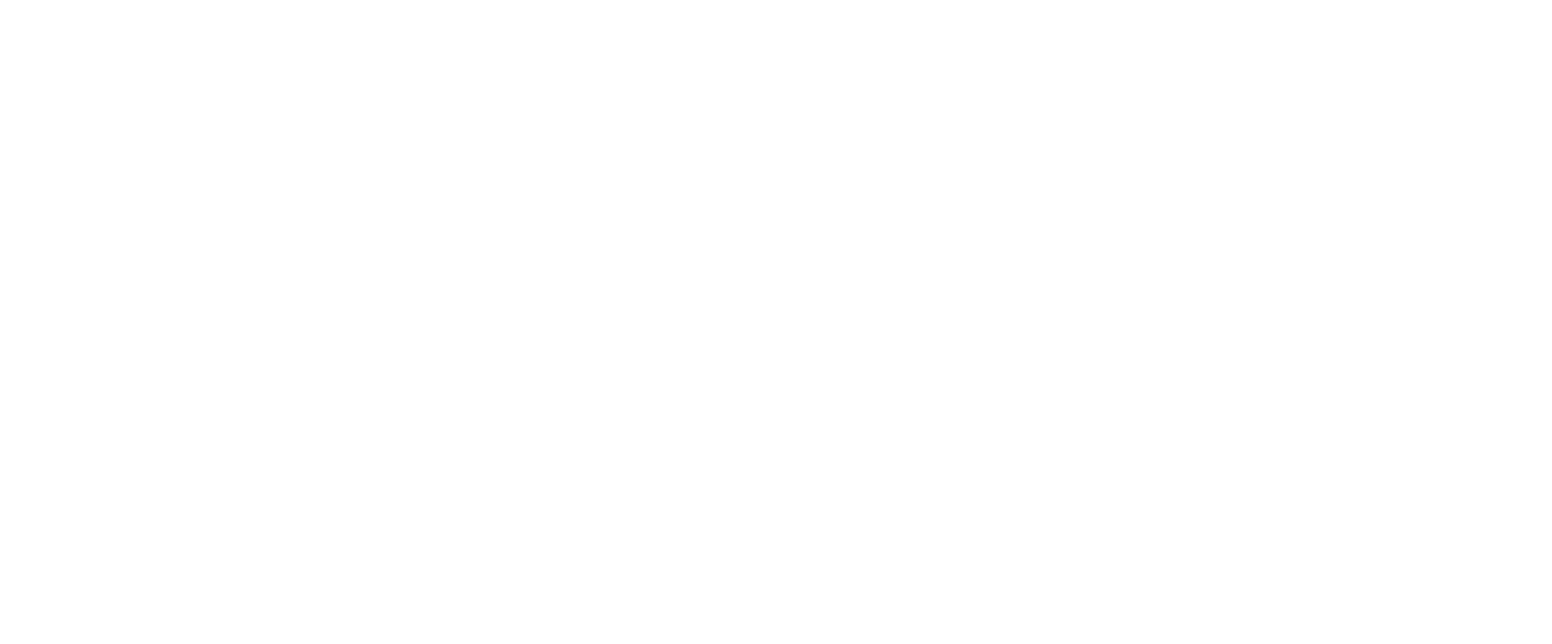
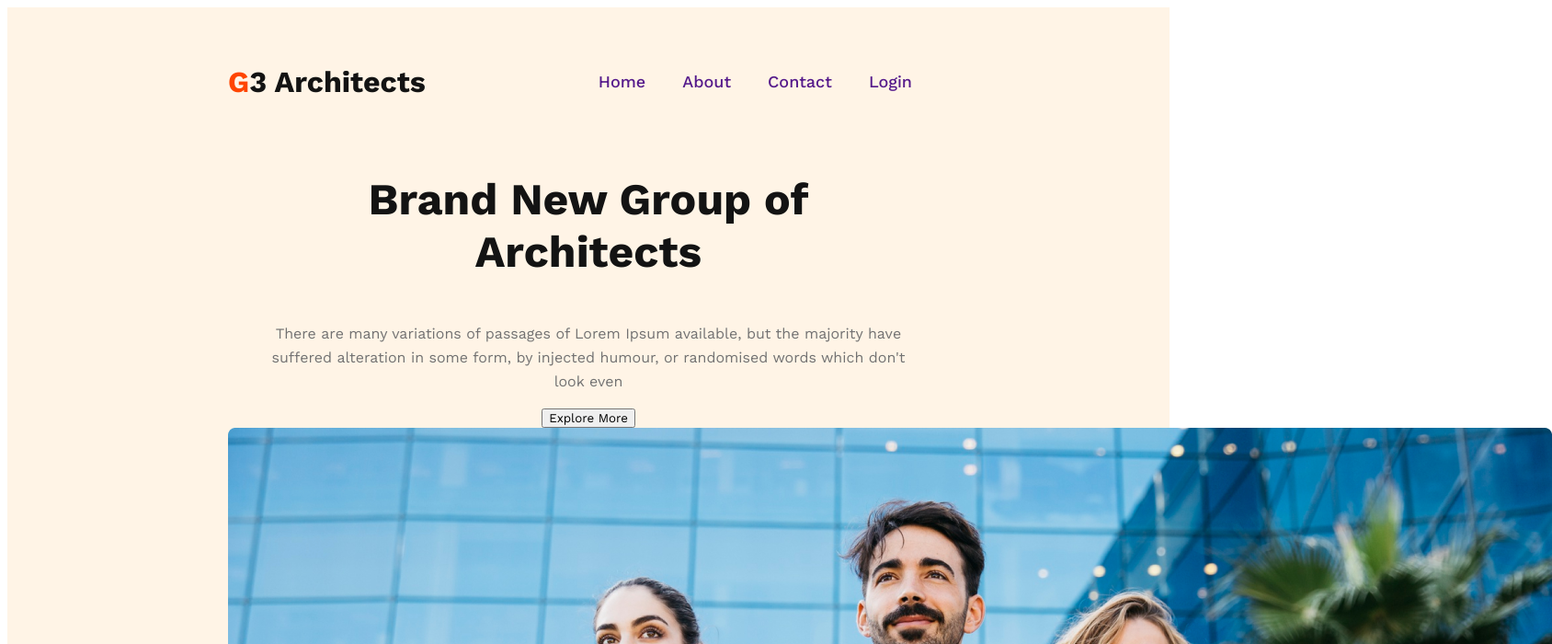
Before and after one commit to AvijitRoy111/g-3-architect-resources, a plain HTML site: page index.html in a window 1280 px wide. Shown: the top 700 px of the page at 92% size, 1688 px wide, since content can reach past the window. Drawn offline with nearby package versions, Linux system fonts and the light colour scheme.

Commit message:
added the nav section

```diff
--- /dev/null
+++ b/Styles/css.css
@@ -0,0 +1,58 @@
+/* common styles */
+*{
+    font-family: 'Open Sans', sans-serif;
+    font-family: 'Work Sans', sans-serif;
+}
+/* header styles  */
+header{
+    background: rgba(255, 144, 14, 0.10);
+    padding: 30px 240px;
+}
+nav{
+    display: flex;
+    justify-content: space-between;
+    align-items: center;
+
+}
+.nav-tittle{
+    color: var(--dark-01, #131313);
+    font-size:2rem;
+    font-weight: 700;
+}
+.nav-tittle span{
+    color: orangered;
+}
+nav > ul{
+    display: flex;
+
+}
+nav li{
+    list-style: none;
+    margin-right: 40px;
+    color: var(--dark-02, #424242);
+    text-align: center;
+    font-size: 18px;
+    font-weight: 500;
+    line-height: 26px;
+}
+nav li a{
+    text-decoration: none;
+}
+
+/* banner section styles */
+.banner-content{
+    max-width: 700px;
+    text-align: center;
+    margin: 0 auto;
+}
+.banner-title{
+    color: var(--dark-01, #131313);
+    font-size:3rem;
+    font-weight: 700;
+}
+.banner-discription{
+    color: var(--dark-03, #727272);
+    font-size:1rem;
+    font-weight: 400;
+    line-height: 26px;
+}
--- a/index.html
+++ b/index.html
@@ -4,10 +4,34 @@
     <meta charset="UTF-8">
     <meta name="viewport" content="width=device-width, initial-scale=1.0">
     <title>G3 architects resources</title>
+
+    <link rel="preconnect" href="https://fonts.googleapis.com">
+    <link rel="preconnect" href="https://fonts.gstatic.com" crossorigin>
+    <link href="https://fonts.googleapis.com/css2?family=Open+Sans:wght@400;700;800&family=Work+Sans:wght@400;500;600;700;800&display=swap" rel="stylesheet">
+
+    <link rel="stylesheet" href="Styles/css.css">
 </head>
 <body>
     <header>
+        <nav class="nav">
+            <h3 class="nav-tittle"><span>G</span>3 Architects</h3>
+            <ul>
+                <li><a href="">Home</a></li>
+                <li><a href="">About</a></li>
+                <li><a href="">Contact</a></li>
+                <li><a href="">Login</a></li>
+            </ul>
+        </nav>
 
+        <div class="banner">
+            <div class="banner-content">
+                <h3 class="banner-title">Brand New Group of Architects </h3>
+                <p class="banner-discription">There are many variations of passages of Lorem Ipsum available, but the majority have suffered alteration in some form, by injected humour, or
+                randomised words which don't look even</p>
+                <button class="btn-primary">Explore More</button>
+            </div>
+            <img src="images/banner.png" alt="">
+        </div>
     </header>
     <main>
 
```
